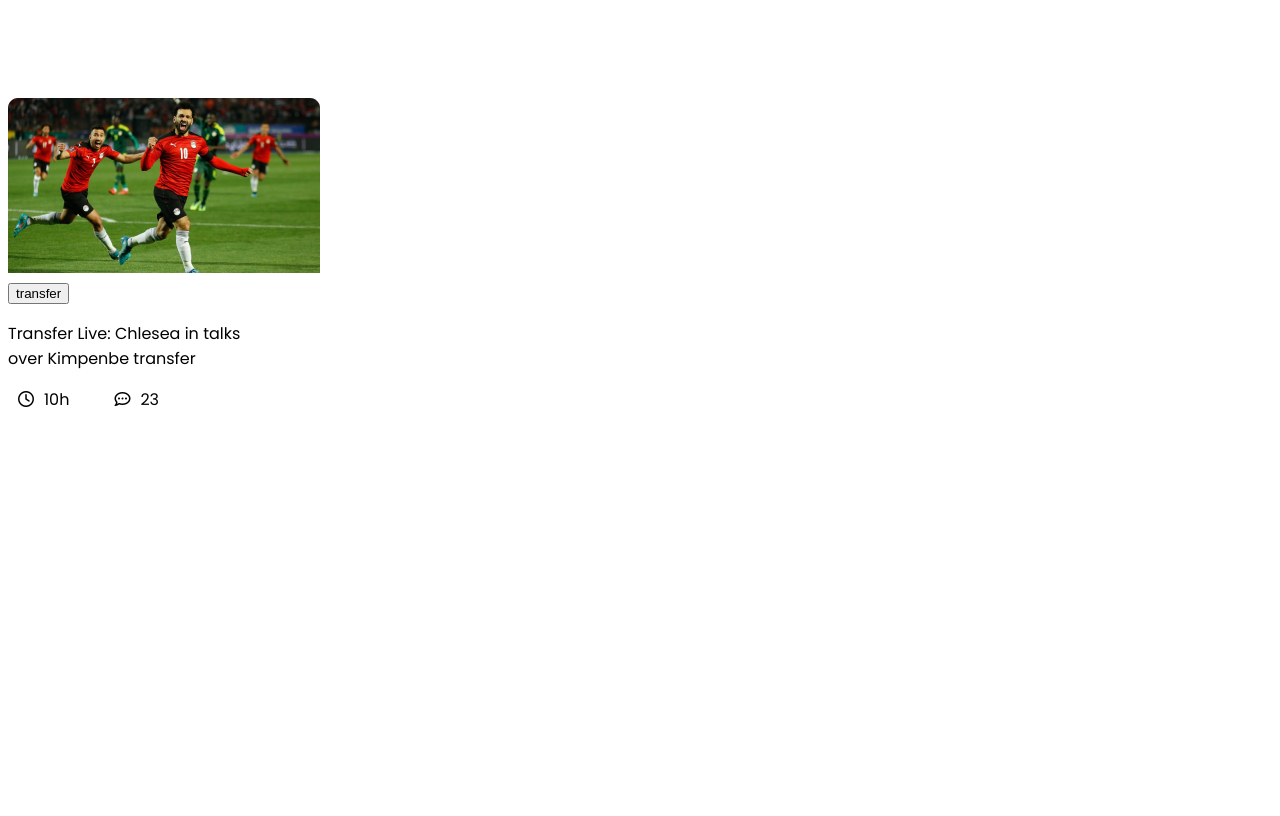
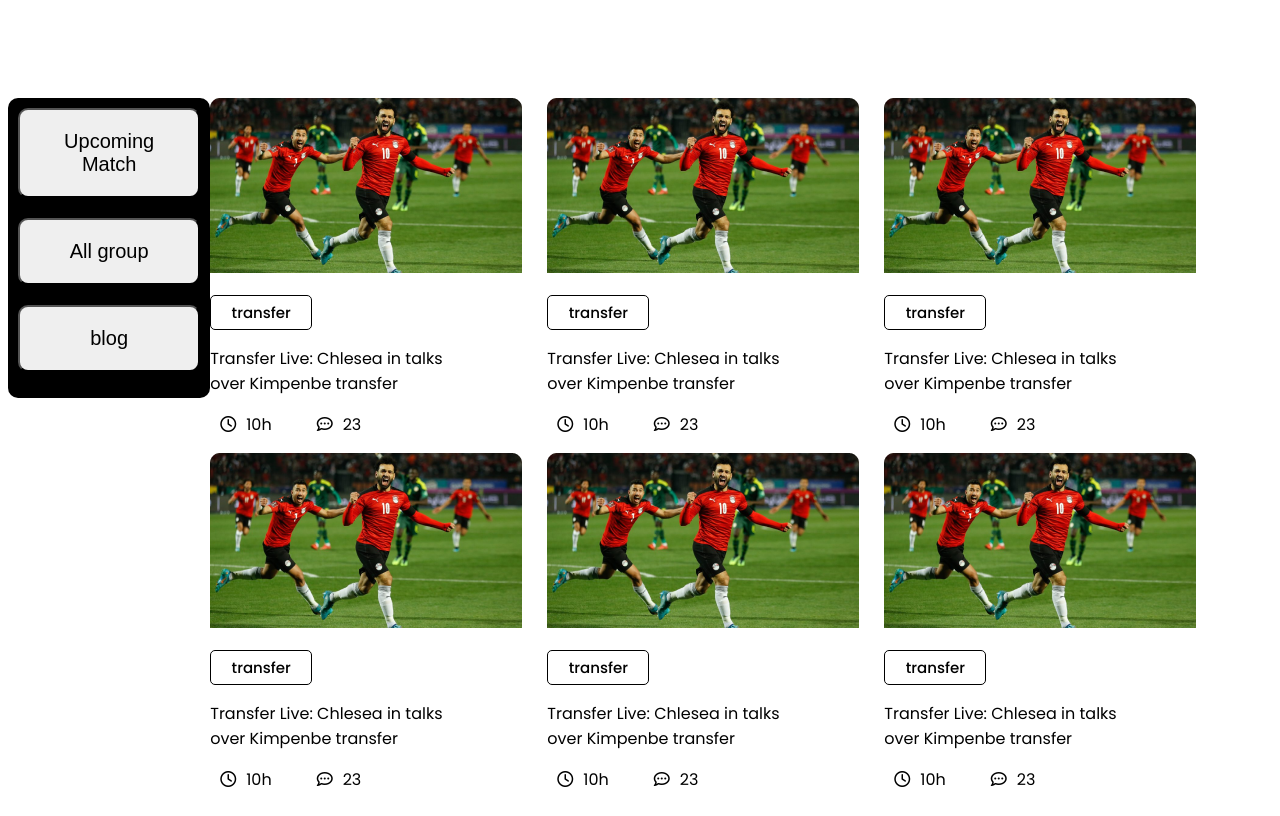
Before and after one commit to sadia-mehjabin/my-world-cup, a plain HTML site: page index.html in a window 1280 px wide. Shown: the part 702-1518 px from the top of the page. Before the commit the page ends 1138 px from the top, so only its background shows below. Drawn offline with Linux system fonts and the light colour scheme.

Commit message:
multiple photo section done

```diff
--- a/index.html
+++ b/index.html
@@ -28,29 +28,113 @@
     <!-- grid section  -->
 
     <section>
-        <div class="grid">
-            <div class="multiple-photo">
-                <div class="image">
+        <div class="two-column-layout">
+            <div class="button-sector">
+                <button>Upcoming Match</button>
+                <button>All group</button>
+                <button class="highlight">blog</button>
+            </div>
+
+            <div class="photo-grid">
+                <div class="multiple-photo">
                     <img src="assets/Blog Image.png" alt="">
-                    <button>transfer</button>
+                    <p class="button-look">transfer</p>
                     <p>Transfer Live: Chlesea in talks
                         over Kimpenbe transfer</p>
                         <div class="icon">
                             <div class="time-icon">
                                 <i class="fa-regular fa-clock"></i>
-                                <p>  10h</p>
+                                <p>10h</p>
                             </div>
                             <div class="chat-icon">
                                 <i class="fa-regular fa-comment-dots"></i>
-                                <p>  23</p>
+                                <p>23</p>
                             </div>
                         </div>
-
-
-
+                </div>
+                <div class="multiple-photo">
+                    <img src="assets/Blog Image.png" alt="">
+                    <p class="button-look">transfer</p>
+                    <p>Transfer Live: Chlesea in talks
+                        over Kimpenbe transfer</p>
+                        <div class="icon">
+                            <div class="time-icon">
+                                <i class="fa-regular fa-clock"></i>
+                                <p>10h</p>
+                            </div>
+                            <div class="chat-icon">
+                                <i class="fa-regular fa-comment-dots"></i>
+                                <p>23</p>
+                            </div>
+                        </div>
+                </div>
+                <div class="multiple-photo">
+                    <img src="assets/Blog Image.png" alt="">
+                    <p class="button-look">transfer</p>
+                    <p>Transfer Live: Chlesea in talks
+                        over Kimpenbe transfer</p>
+                        <div class="icon">
+                            <div class="time-icon">
+                                <i class="fa-regular fa-clock"></i>
+                                <p>10h</p>
+                            </div>
+                            <div class="chat-icon">
+                                <i class="fa-regular fa-comment-dots"></i>
+                                <p>23</p>
+                            </div>
+                        </div>
+                </div>
+                <div class="multiple-photo">
+                    <img src="assets/Blog Image.png" alt="">
+                    <p class="button-look">transfer</p>
+                    <p>Transfer Live: Chlesea in talks
+                        over Kimpenbe transfer</p>
+                        <div class="icon">
+                            <div class="time-icon">
+                                <i class="fa-regular fa-clock"></i>
+                                <p>10h</p>
+                            </div>
+                            <div class="chat-icon">
+                                <i class="fa-regular fa-comment-dots"></i>
+                                <p>23</p>
+                            </div>
+                        </div>
+                </div>
+                <div class="multiple-photo">
+                    <img src="assets/Blog Image.png" alt="">
+                    <p class="button-look">transfer</p>
+                    <p>Transfer Live: Chlesea in talks
+                        over Kimpenbe transfer</p>
+                        <div class="icon">
+                            <div class="time-icon">
+                                <i class="fa-regular fa-clock"></i>
+                                <p>10h</p>
+                            </div>
+                            <div class="chat-icon">
+                                <i class="fa-regular fa-comment-dots"></i>
+                                <p>23</p>
+                            </div>
+                        </div>
+                </div>
+                <div class="multiple-photo">
+                    <img src="assets/Blog Image.png" alt="">
+                    <p class="button-look">transfer</p>
+                    <p>Transfer Live: Chlesea in talks
+                        over Kimpenbe transfer</p>
+                        <div class="icon">
+                            <div class="time-icon">
+                                <i class="fa-regular fa-clock"></i>
+                                <p>10h</p>
+                            </div>
+                            <div class="chat-icon">
+                                <i class="fa-regular fa-comment-dots"></i>
+                                <p>23</p>
+                            </div>
+                        </div>
                 </div>
             </div>
         </div>
+
     </section>
 
 </body>
--- a/style.css
+++ b/style.css
@@ -47,11 +47,47 @@ body{
 
 /* grid section  */
 
-.image{
+.two-column-layout{
+    display: flex;
+    width: 100%;
+}
+
+.button-sector{
+    display: flex;
+    flex-direction: column;
+    background-color: black;
+    height: 300px;
+    width: 16%;
+    border-radius: 10px;
+}
+.button-sector button{
+    margin: 10px;
+    padding: 20px;
+    border-radius: 10px;
+    font-size: 20px;
+    font-weight: 900px;
+}
+.photo-grid{
+    display: grid;
+    grid-template-columns: repeat(3, 1fr);
+    width: 80%;
+}
+
+.multiple-photo{
     display: block;
     width: 250px;
 }
+.multiple-photo .button-look{
+    padding: 5px 10px 5px 10px;
+    font-size: 15px;
+    border: 1px solid;
+    border-radius: 5px;
+    width: 80px;
+    text-align: center;
+    font-weight: 500;
 
+
+}
 .icon{
     display: flex;
 }
```
